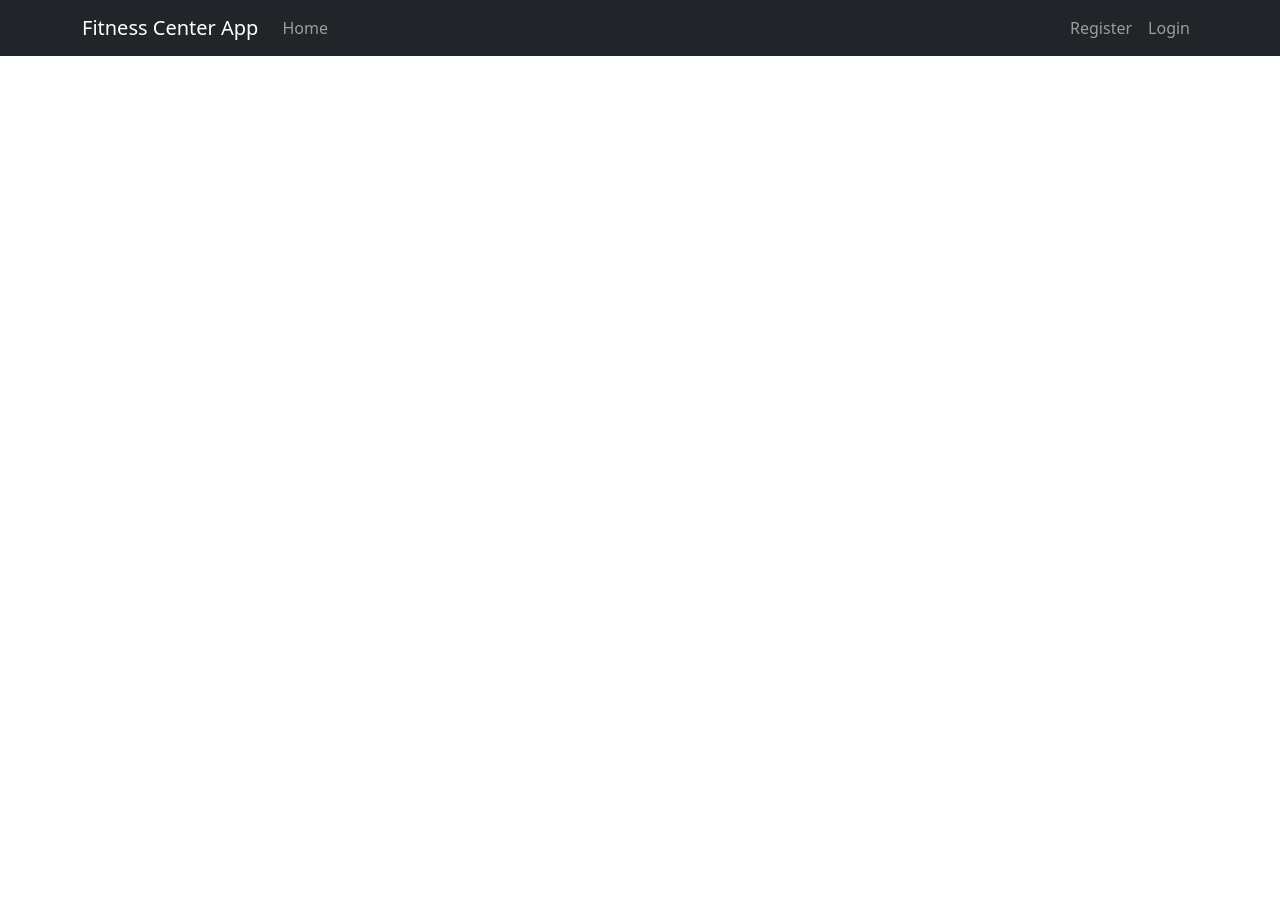
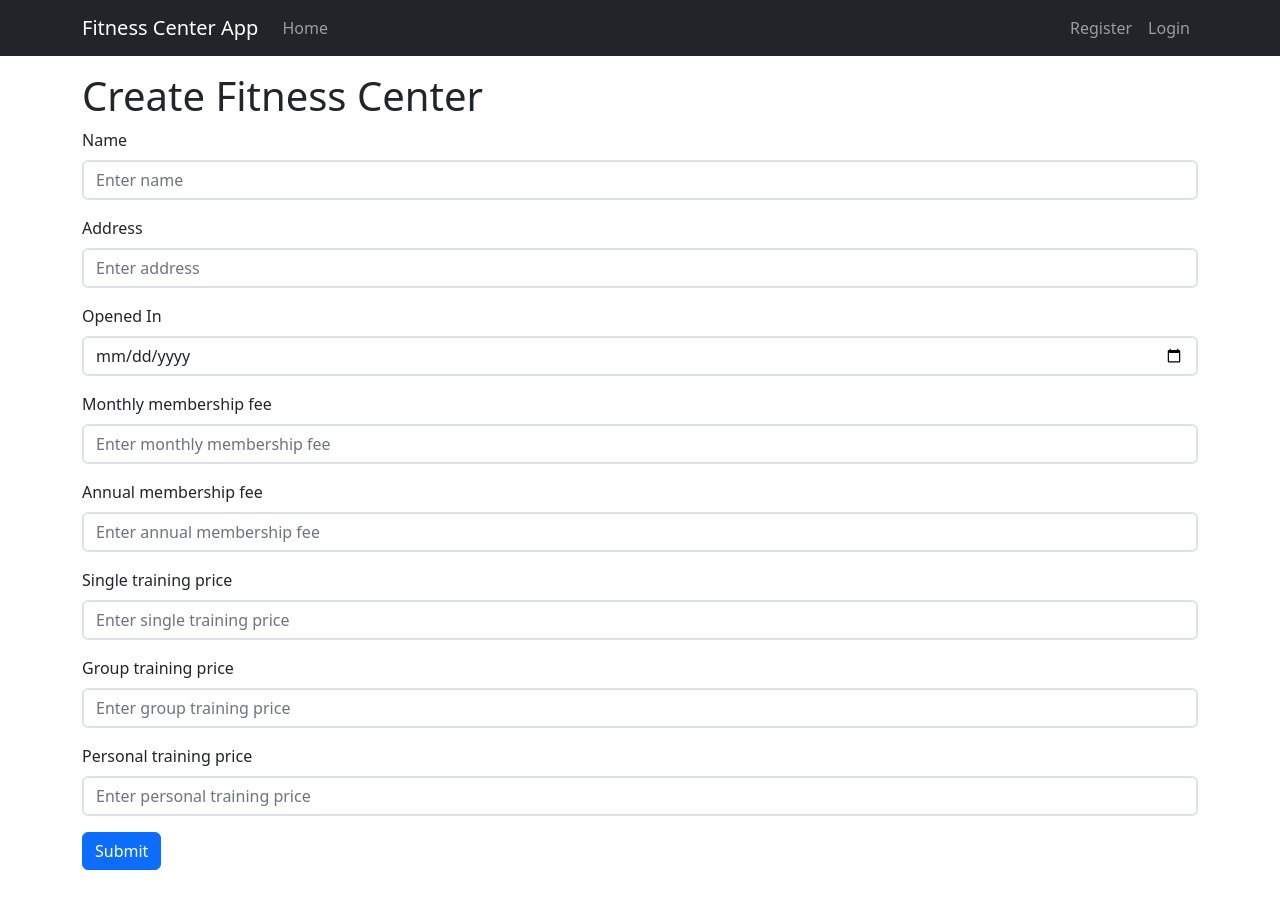
Before and after one commit to Dusan-Ivic/fitness-center-app, a React (Create React App) app in the folder frontend/: page /centers/create in a window 1280 px wide. Shown: the top 908 px of the page. Before the commit the page ends 800 px from the top, so only its background shows below. Built offline with nearby package versions, Linux system fonts and the light colour scheme.

Commit message:
Template and validation for create new center form

```diff
--- a/frontend/src/App.jsx
+++ b/frontend/src/App.jsx
@@ -11,6 +11,7 @@ import ProfilePage from "./pages/ProfilePage/ProfilePage";
 import EditProfilePage from "./pages/EditProfilePage/EditProfilePage";
 import OwnerDashboardPage from "./pages/DashboardPage/OwnerDashboardPage";
 import FitnessCenterPage from "./pages/FitnessCenterPage/FitnessCenterPage";
+import CreateFitnessCenterPage from "./pages/CreateFitnessCenterPage/CreateFitnessCenterPage";
 import { useEffect } from "react";
 import { useSelector, useDispatch } from "react-redux";
 import { getOwnedCenters, reset } from "./features/centers/centersSlice";
@@ -43,6 +44,10 @@ function App() {
                 user && user.role === "owner" ? <OwnerDashboardPage /> : null
               }
             />
+            <Route
+              path="/centers/create"
+              element={<CreateFitnessCenterPage />}
+            />
             <Route path="/centers/:id" element={<FitnessCenterPage />} />
           </Routes>
         </Container>
--- /dev/null
+++ b/frontend/src/components/CreateFitnessCenterForm.jsx
@@ -0,0 +1,249 @@
+import React from "react";
+import "../styles/Form.css";
+import Form from "react-bootstrap/Form";
+import Button from "react-bootstrap/Button";
+import { Formik } from "formik";
+import * as Yup from "yup";
+
+const createFitnessCenterSchema = Yup.object().shape({
+  name: Yup.string().required("Name is required"),
+  address: Yup.string().required("Address is required"),
+  openingDate: Yup.date()
+    .required("Opening date is required")
+    .max(new Date(), "Opening date must be in the past"),
+  monthlyMembershipFee: Yup.number()
+    .required("Monthly membership fee is required")
+    .moreThan(0, "Monthly membership fee must be a positive number"),
+  annualMembershipFee: Yup.number()
+    .required("Annual membership fee is required")
+    .moreThan(0, "Annual membership fee must be a positive number"),
+  singleTrainingPrice: Yup.number()
+    .required("Single training price is required")
+    .moreThan(0, "Single training price must be a positive number"),
+  groupTrainingPrice: Yup.number()
+    .required("Group training price is required")
+    .moreThan(0, "Group training price must be a positive number"),
+  personalTrainingPrice: Yup.number()
+    .required("Personal training price is required")
+    .moreThan(0, "Personal training price must be a positive number"),
+});
+
+const CreateFitnessCenterForm = () => {
+  return (
+    <Formik
+      initialValues={{
+        name: "",
+        address: "",
+        openingDate: "",
+        monthlyMembershipFee: "",
+        annualMembershipFee: "",
+        singleTrainingPrice: "",
+        groupTrainingPrice: "",
+        personalTrainingPrice: "",
+      }}
+      validationSchema={createFitnessCenterSchema}
+      onSubmit={(values, { setSubmitting, resetForm }) => {
+        setSubmitting(true);
+        console.log(values);
+        resetForm();
+        setSubmitting(false);
+      }}
+    >
+      {({
+        values,
+        errors,
+        touched,
+        handleChange,
+        handleBlur,
+        handleSubmit,
+        isSubmitting,
+      }) => (
+        <Form onSubmit={handleSubmit}>
+          <Form.Group className="mb-3" controlId="name">
+            <Form.Label>Name</Form.Label>
+            <Form.Control
+              type="text"
+              name="name"
+              placeholder="Enter name"
+              onChange={handleChange}
+              onBlur={handleBlur}
+              value={values.name}
+              className={`border border-2 ${
+                touched.name
+                  ? errors.name
+                    ? "border-danger"
+                    : "border-success"
+                  : ""
+              }`}
+            />
+            {errors.name && touched.name ? (
+              <div className="error-message">{errors.name}</div>
+            ) : null}
+          </Form.Group>
+
+          <Form.Group className="mb-3" controlId="address">
+            <Form.Label>Address</Form.Label>
+            <Form.Control
+              type="text"
+              name="address"
+              placeholder="Enter address"
+              onChange={handleChange}
+              onBlur={handleBlur}
+              value={values.address}
+              className={`border border-2 ${
+                touched.address
+                  ? errors.address
+                    ? "border-danger"
+                    : "border-success"
+                  : ""
+              }`}
+            />
+            {errors.address && touched.address ? (
+              <div className="error-message">{errors.address}</div>
+            ) : null}
+          </Form.Group>
+
+          <Form.Group className="mb-3" controlId="openingDate">
+            <Form.Label>Opened In</Form.Label>
+            <Form.Control
+              type="date"
+              name="openingDate"
+              placeholder="Enter opening date"
+              onChange={handleChange}
+              onBlur={handleBlur}
+              value={values.openingDate}
+              className={`border border-2 ${
+                touched.openingDate
+                  ? errors.openingDate
+                    ? "border-danger"
+                    : "border-success"
+                  : ""
+              }`}
+            />
+            {errors.openingDate && touched.openingDate ? (
+              <div className="error-message">{errors.openingDate}</div>
+            ) : null}
+          </Form.Group>
+
+          <Form.Group className="mb-3" controlId="monthlyMembershipFee">
+            <Form.Label>Monthly membership fee</Form.Label>
+            <Form.Control
+              type="number"
+              name="monthlyMembershipFee"
+              placeholder="Enter monthly membership fee"
+              onChange={handleChange}
+              onBlur={handleBlur}
+              value={values.monthlyMembershipFee}
+              className={`border border-2 ${
+                touched.monthlyMembershipFee
+                  ? errors.monthlyMembershipFee
+                    ? "border-danger"
+                    : "border-success"
+                  : ""
+              }`}
+            />
+            {errors.monthlyMembershipFee && touched.monthlyMembershipFee ? (
+              <div className="error-message">{errors.monthlyMembershipFee}</div>
+            ) : null}
+          </Form.Group>
+
+          <Form.Group className="mb-3" controlId="annualMembershipFee">
+            <Form.Label>Annual membership fee</Form.Label>
+            <Form.Control
+              type="number"
+              name="annualMembershipFee"
+              placeholder="Enter annual membership fee"
+              onChange={handleChange}
+              onBlur={handleBlur}
+              value={values.annualMembershipFee}
+              className={`border border-2 ${
+                touched.annualMembershipFee
+                  ? errors.annualMembershipFee
+                    ? "border-danger"
+                    : "border-success"
+                  : ""
+              }`}
+            />
+            {errors.annualMembershipFee && touched.annualMembershipFee ? (
+              <div className="error-message">{errors.annualMembershipFee}</div>
+            ) : null}
+          </Form.Group>
+
+          <Form.Group className="mb-3" controlId="singleTrainingPrice">
+            <Form.Label>Single training price</Form.Label>
+            <Form.Control
+              type="number"
+              name="singleTrainingPrice"
+              placeholder="Enter single training price"
+              onChange={handleChange}
+              onBlur={handleBlur}
+              value={values.singleTrainingPrice}
+              className={`border border-2 ${
+                touched.singleTrainingPrice
+                  ? errors.singleTrainingPrice
+                    ? "border-danger"
+                    : "border-success"
+                  : ""
+              }`}
+            />
+            {errors.singleTrainingPrice && touched.singleTrainingPrice ? (
+              <div className="error-message">{errors.singleTrainingPrice}</div>
+            ) : null}
+          </Form.Group>
+
+          <Form.Group className="mb-3" controlId="groupTrainingPrice">
+            <Form.Label>Group training price</Form.Label>
+            <Form.Control
+              type="number"
+              name="groupTrainingPrice"
+              placeholder="Enter group training price"
+              onChange={handleChange}
+              onBlur={handleBlur}
+              value={values.groupTrainingPrice}
+              className={`border border-2 ${
+                touched.groupTrainingPrice
+                  ? errors.groupTrainingPrice
+                    ? "border-danger"
+                    : "border-success"
+                  : ""
+              }`}
+            />
+            {errors.groupTrainingPrice && touched.groupTrainingPrice ? (
+              <div className="error-message">{errors.groupTrainingPrice}</div>
+            ) : null}
+          </Form.Group>
+
+          <Form.Group className="mb-3" controlId="personalTrainingPrice">
+            <Form.Label>Personal training price</Form.Label>
+            <Form.Control
+              type="number"
+              name="personalTrainingPrice"
+              placeholder="Enter personal training price"
+              onChange={handleChange}
+              onBlur={handleBlur}
+              value={values.personalTrainingPrice}
+              className={`border border-2 ${
+                touched.personalTrainingPrice
+                  ? errors.personalTrainingPrice
+                    ? "border-danger"
+                    : "border-success"
+                  : ""
+              }`}
+            />
+            {errors.personalTrainingPrice && touched.personalTrainingPrice ? (
+              <div className="error-message">
+                {errors.personalTrainingPrice}
+              </div>
+            ) : null}
+          </Form.Group>
+
+          <Button variant="primary" type="submit" disabled={isSubmitting}>
+            Submit
+          </Button>
+        </Form>
+      )}
+    </Formik>
+  );
+};
+
+export default CreateFitnessCenterForm;
--- a/frontend/src/components/FitnessCenterDetails.jsx
+++ b/frontend/src/components/FitnessCenterDetails.jsx
@@ -16,7 +16,7 @@ const FitnessCenterDetails = ({ center }) => {
           <div className="details-item-value">{center.address}</div>
         </ListGroup.Item>
         <ListGroup.Item className="details-item">
-          <div className="details-item-title">Opened In</div>
+          <div className="details-item-title">Opened</div>
           <div className="details-item-value">
             {moment(center.openingYear).year()}
           </div>
--- /dev/null
+++ b/frontend/src/pages/CreateFitnessCenterPage/CreateFitnessCenterPage.jsx
@@ -0,0 +1,13 @@
+import React from "react";
+import CreateFitnessCenterForm from "../../components/CreateFitnessCenterForm";
+
+const CreateFitnessCenterPage = () => {
+  return (
+    <div className="mb-5">
+      <h1>Create Fitness Center</h1>
+      <CreateFitnessCenterForm />
+    </div>
+  );
+};
+
+export default CreateFitnessCenterPage;
--- /dev/null
+++ b/frontend/src/pages/DashboardPage/DashboardPage.css
@@ -0,0 +1,6 @@
+.dashboard-centers-header {
+  display: flex;
+  flex-direction: row;
+  justify-content: space-between;
+  align-items: center;
+}
--- a/frontend/src/pages/DashboardPage/OwnerDashboardPage.jsx
+++ b/frontend/src/pages/DashboardPage/OwnerDashboardPage.jsx
@@ -1,16 +1,21 @@
 import React from "react";
 import { useSelector } from "react-redux";
+import { Link } from "react-router-dom";
 import FitnessCentersTable from "../../components/FitnessCentersTable";
+import "./DashboardPage.css";
 
 const OwnerDashboardPage = () => {
   const { centers } = useSelector((state) => state.centers);
 
   return (
-    <div>
+    <div className="dashboard">
       <h1>Dashboard</h1>
       <hr />
-      <div>
-        <h3>Owned Fitness Centers</h3>
+      <div className="dashboard-centers">
+        <div className="dashboard-centers-header">
+          <h3>Owned Fitness Centers</h3>
+          <Link to={`/centers/create`}>Create new</Link>
+        </div>
         <FitnessCentersTable centers={centers} />
       </div>
     </div>
```
